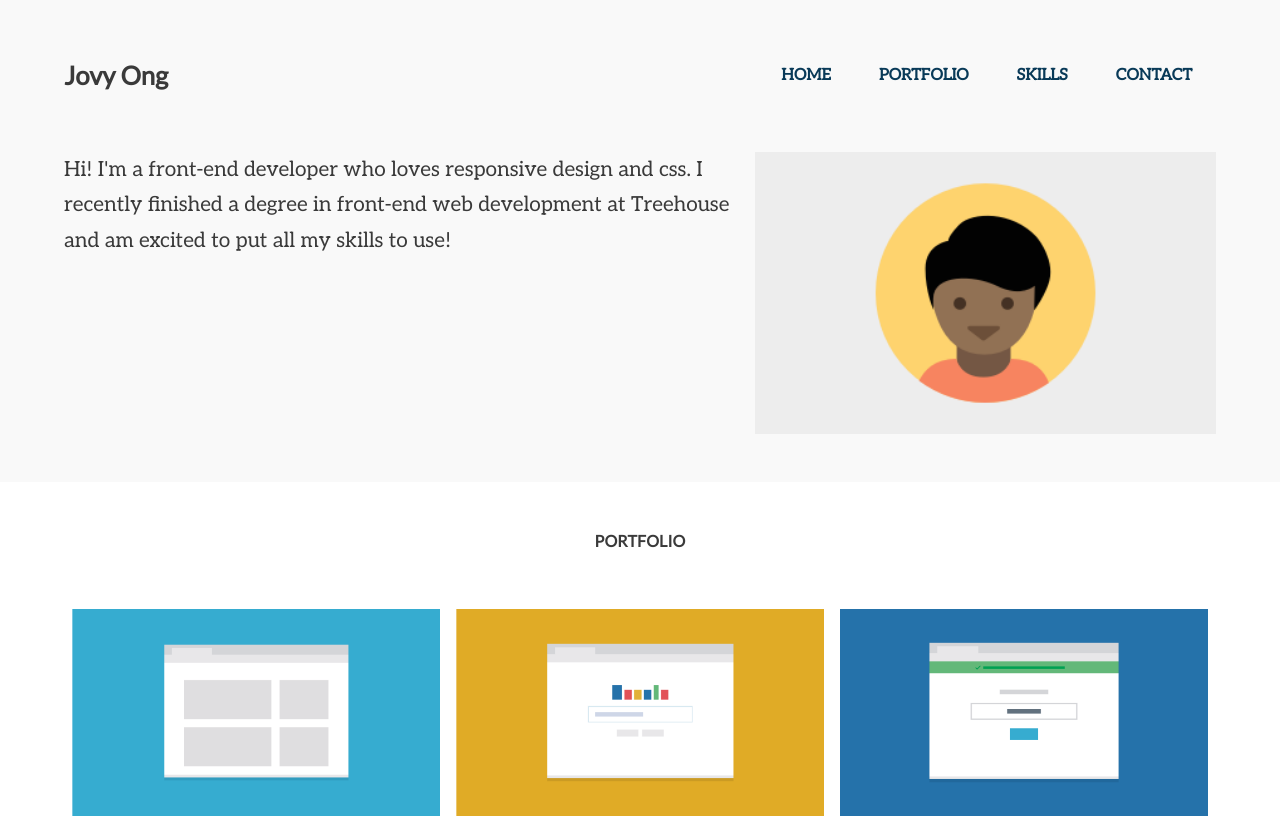
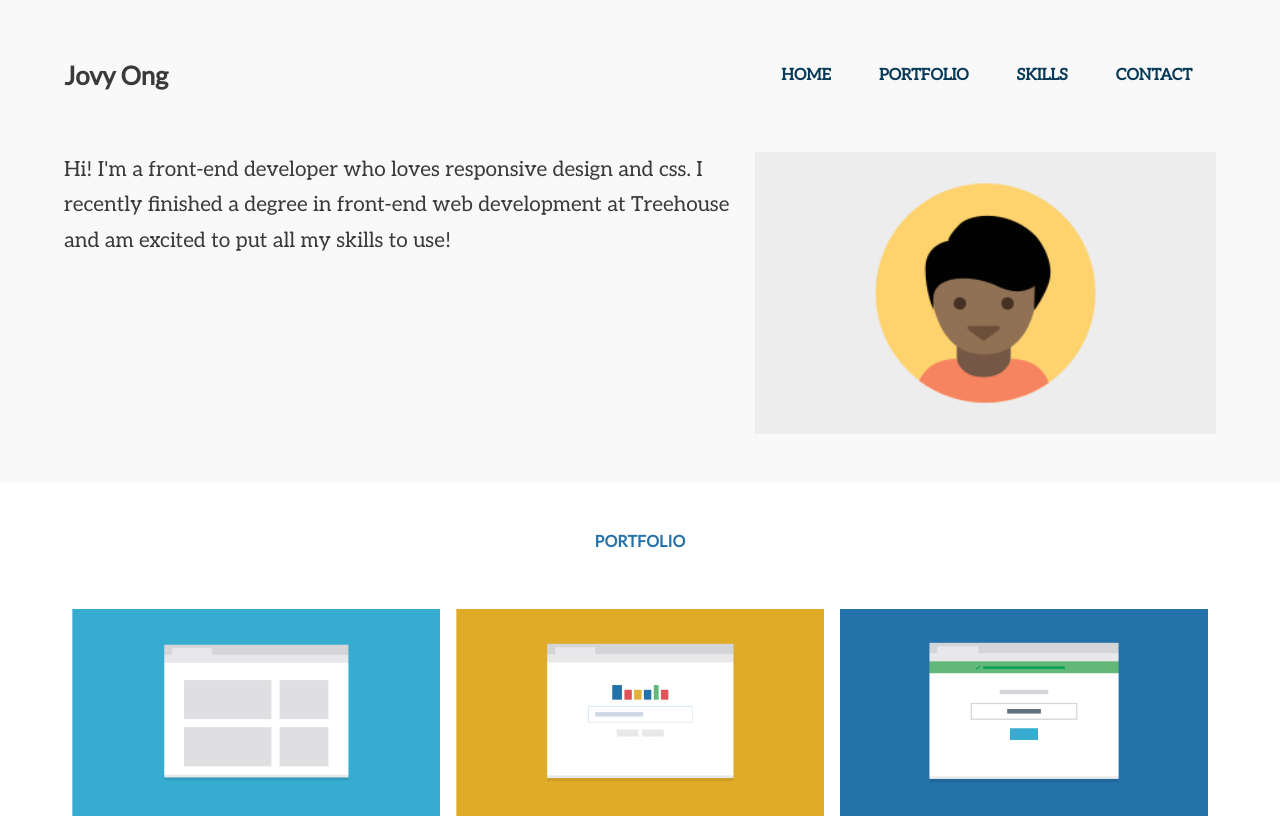
Before and after one commit to Jovy83/fewd-td-project2, a plain HTML site: page index.html in a window 1280 px wide. Shown: the top 818 px of the page. Drawn offline with Linux system fonts and the light colour scheme.

Commit message:
Update styles.css
initial commit

```diff
--- a/css/styles.css
+++ b/css/styles.css
@@ -26,6 +26,7 @@ h2 {
   line-height: 1.4;
   text-transform: uppercase;
   letter-spacing: .01em;
+  color: #2572AA;
 }
 
 h3 {
@@ -56,7 +57,6 @@ address {
 }
 
 .main-nav ul li {
-  /* list-style: none; */
   background-color: white;
   margin-bottom: .3em;
 }
@@ -130,7 +130,6 @@ nav ul li a {
 }
 
 .skills-ul {
-  /* baka kelangan margin bot or padding bot sa skillsdiv na lang */
   margin-left: 2em;
   margin-right: 2em;
 }
```
